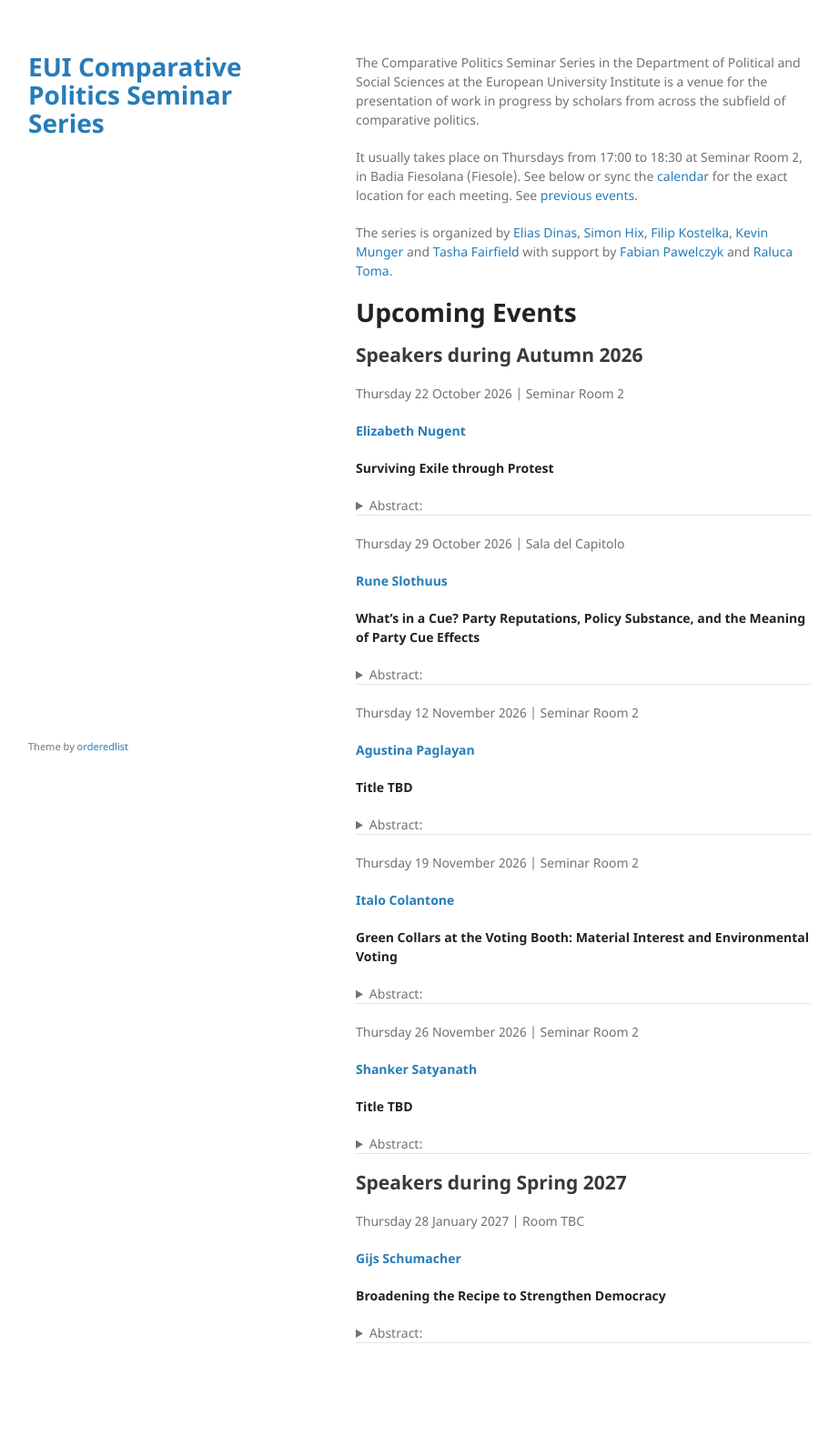
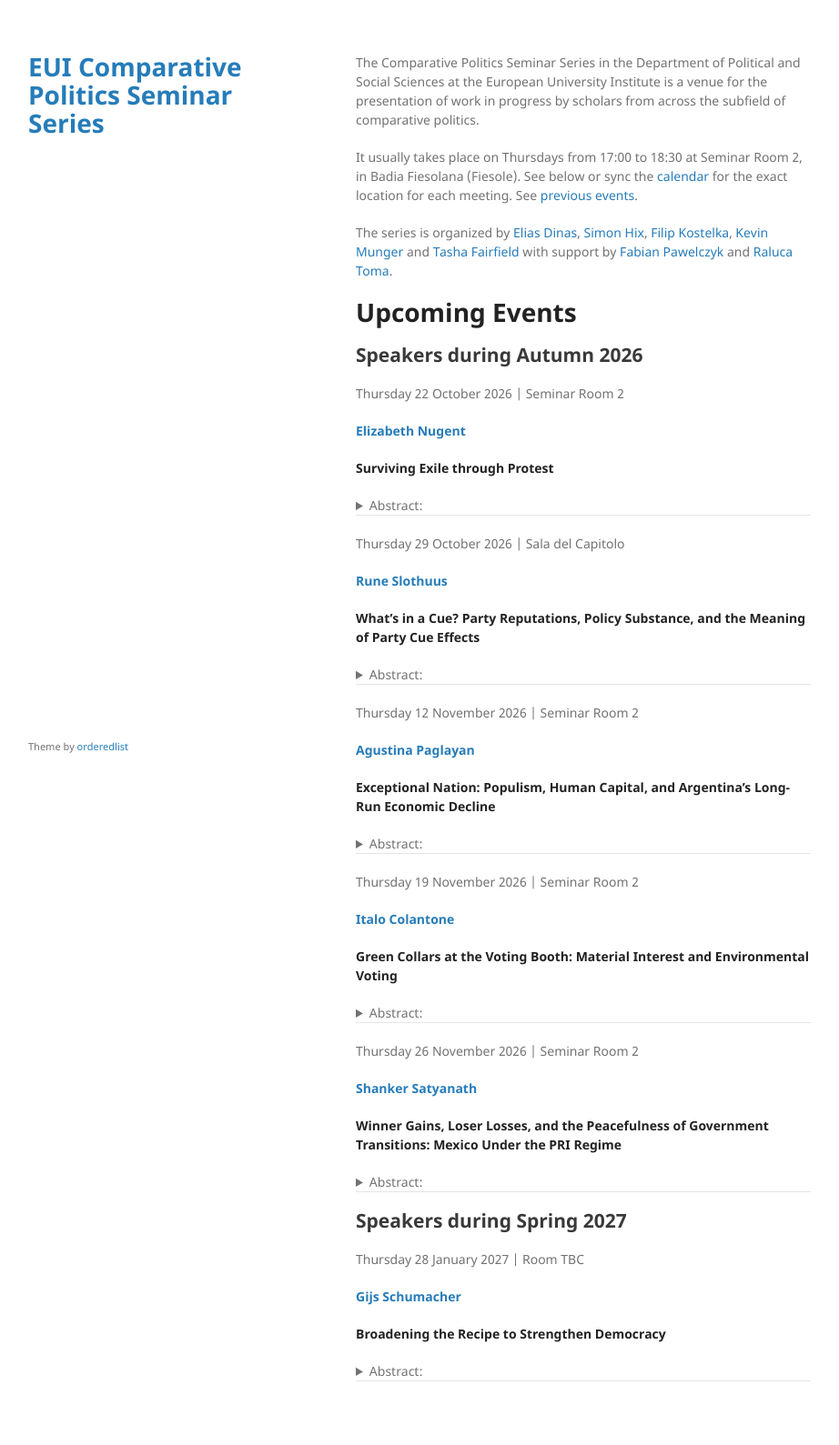
Before and after one commit to cpss-eui/cpss-eui.github.io, a Jekyll site: the page built from index.md, in a window 1280 px wide. Shown: the whole page at 91% size, without its empty margins (179-1101 px from the left). Built offline with Jekyll 4.4.1, drawn with Linux system fonts in a browser that asks for light colours; our own code applies the rules of GitHub Pages for plain Markdown files; before the commit the page ends 1547 px from its top, so only the background shows below that; some of the changed lines change nothing that is shown.

Commit message:
See https://github.com/cpss-eui/comparative-politics-seminar-series/commit/09fddc5f6c6bc51be21418c94f47ae7e6c408323 from refs/heads/main

```diff
--- a/index.md
+++ b/index.md
@@ -92,14 +92,35 @@
 Paglayan</a></strong>
 </p>
 
-**Title TBD**
+**Exceptional Nation: Populism, Human Capital, and Argentina’s Long-Run
+Economic Decline**
 
 <details>
 <summary>
 Abstract:
 </summary>
 <p>
-Abstract TBD
+Argentina’s long-run economic decline has puzzled social scientists for
+decades. While the macroeconomic roots of this decline have received
+extensive attention, this project considers an underexplored
+explanation: the political economy of education policies, given the
+importance of human capital for sustained economic development. Using
+original data on curriculum and teacher policies from 1870 to 2015, I
+document three critical junctures between 1947 and 1954, all during
+Perón’s administration: (1) the national curriculum drastically reduced
+its emphasis on teaching productivity-enhancing math and science skills
+in favor of teaching moral values; (2) entry into the teaching
+profession became less selective and less meritocratic; and (3) teacher
+salaries plummeted, reducing the attractiveness of the profession for
+members of the middle and upper classes. A new measure of education
+quality, also constructed from 1870 to 2015, provides additional
+evidence that Argentina’s human capital stagnation began during Perón’s
+administration. Drawing on qualitative evidence and text analysis of
+primary sources, I argue that Perón’s effort to build working-class
+support led him to reform the curriculum and reshape teaching as a
+source of patronage, lowering entry standards and salaries in ways that,
+contrary to his stated egalitarian commitments, persistently reduced the
+quality of primary education.
 </p>
 </details>
 <hr>
@@ -142,14 +163,24 @@
 Satyanath</a></strong>
 </p>
 
-**Title TBD**
+**Winner Gains, Loser Losses, and the Peacefulness of Government
+Transitions: Mexico Under the PRI Regime**
 
 <details>
 <summary>
 Abstract:
 </summary>
 <p>
-Abstract TBD
+The theory of political transitions tells us that limited losses for
+losers contributes to the likelihood of a peaceful translation. Are
+losses for losers indeed limited in authoritarian cases with a large
+number of peaceful transitions of power. In this paper we study the case
+of Mexico under the PRI regime, which experienced a remarkable (for an
+authoritarian setting) seventy year sequence of peaceful sexennial
+transitions of power. Not a single transition was violently contested.
+With a comparison of close winners and losers we find, in line with
+theory, that the gains from a network connection to the winner (the
+candidate who receives the “dedazo”) were both small and short lived.
 </p>
 </details>
 <hr>
```
Also changed, not shown: 1 other file.
